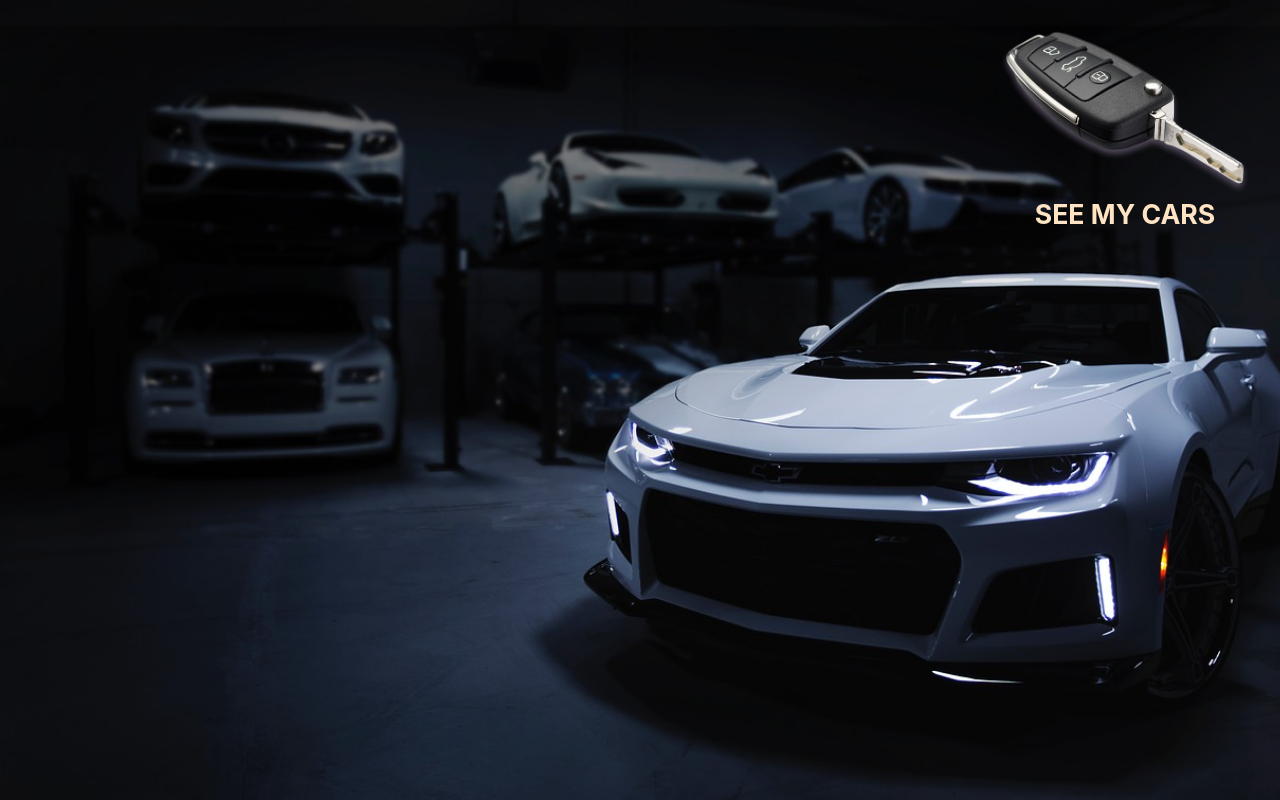
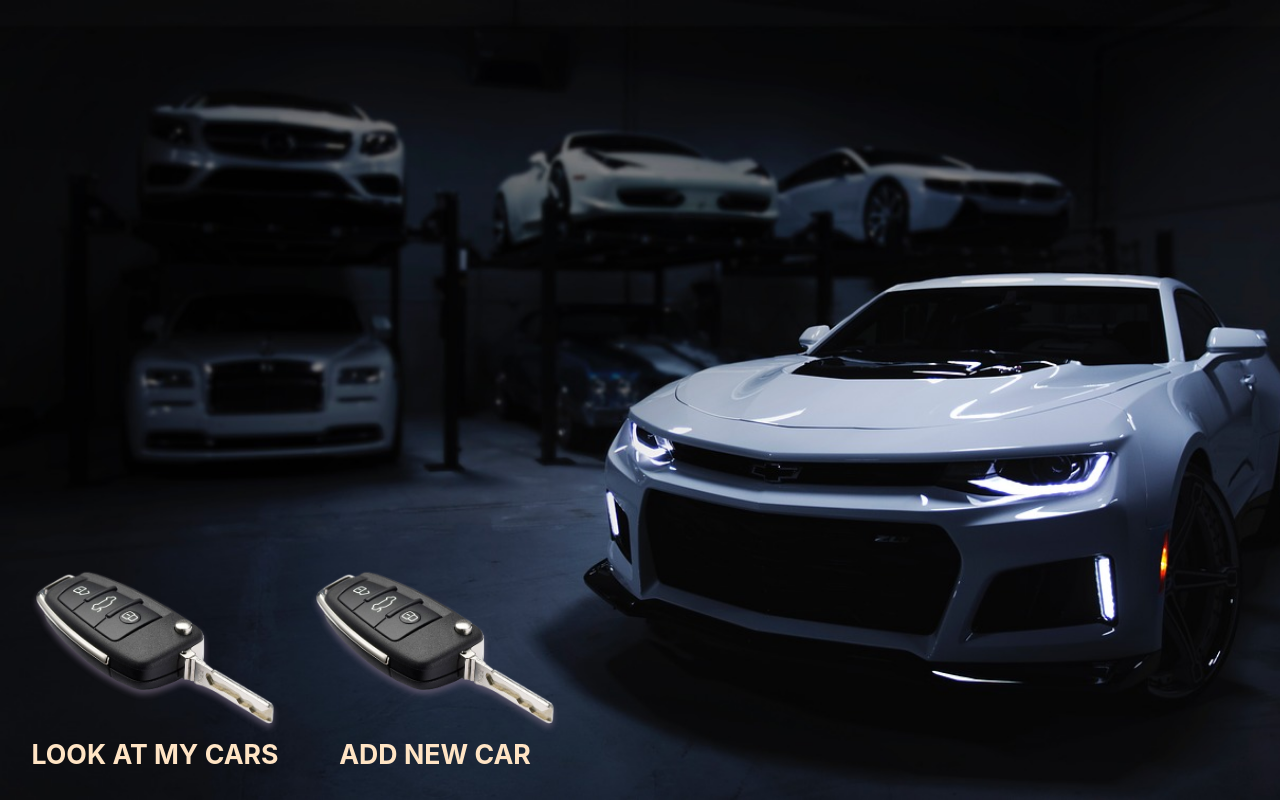
Before and after one commit to CROmarcos/garage-manager, a React (Create React App) app: page / in a window 1280 px wide. Built offline with nearby package versions, Linux system fonts and the light colour scheme.

Commit message:
Setup of routes for new car page

```diff
--- a/src/App.tsx
+++ b/src/App.tsx
@@ -1,7 +1,8 @@
+import './App.scss';
 import { Route, Routes } from 'react-router-dom';
-import './App.css';
 import GarageList from './pages/GarageList';
 import HomePage from './pages/HomePage';
+import NewCar from './pages/NewCar';
 
 function App() {
   return (
@@ -9,6 +10,7 @@ function App() {
       <Routes>
         <Route path='/' element={HomePage()} />
         <Route path='/mycars' element={GarageList()} />
+        <Route path='/newcar' element={NewCar()} />
       </Routes>
     </div>
   );
--- a/src/components/Home/Home.scss
+++ b/src/components/Home/Home.scss
@@ -2,28 +2,11 @@
     width: 100%;
     height: 100%;
     background: transparent;
-}
 
-.ActionIcon {
-    width: 250px;
-    float: right;
-    margin-top: 30px;
-    margin-right: 30px;
-
-    &-image {
-        max-width: 100%;
-        max-height: 100%;
-    }
-
-    &-description {
-        cursor: pointer;
-        color: bisque;
-        font-weight: bold;
-        font-size: 20pt;
-        text-transform: uppercase;
+    &-Navigation {
+        width: fit-content;
+        position: absolute;
+        left: 30px;
+        bottom: 30px;
     }
 }
-
-a:-webkit-any-link {
-    text-decoration: none !important;
-}
--- a/src/components/Home/Home.tsx
+++ b/src/components/Home/Home.tsx
@@ -1,15 +1,12 @@
 import './Home.scss'
-import carKey from '../../images/car_key.png'
-import { Link } from 'react-router-dom'
+import LinkToPage from '../LinkToPage/LinkToPage'
 
 const Home = () => {
     return (
         <div className='Home'>
-            <div className='ActionIcon'>
-                <Link to="/mycars">
-                    <img className='ActionIcon-image' src={carKey} alt='Open garage' />
-                    <label className='ActionIcon-description'>See my cars</label>
-                </Link>
+            <div className='Home-Navigation'>
+                <LinkToPage url='/mycars' alt='Open garage' description='Look at my cars' />
+                <LinkToPage url='/newcar' alt='Add new car' description='Add new car' />
             </div>
         </div>
     )
--- a/src/pages/GarageList.tsx
+++ b/src/pages/GarageList.tsx
@@ -1,4 +1,5 @@
 import CarList from "../components/CarList/CarList"
+import LinkToPage from "../components/LinkToPage/LinkToPage"
 import PageTitle from "../components/PageTitle/PageTitle"
 
 const GarageList = () => {
@@ -6,6 +7,7 @@ const GarageList = () => {
         <div className="Page">
             <PageTitle title="My cars" />
             <CarList />
+            <LinkToPage url='/newcar' alt='Add new car' description='Add new car' />
         </div>
     )
 }
--- /dev/null
+++ b/src/pages/NewCar.tsx
@@ -0,0 +1,11 @@
+import PageTitle from "../components/PageTitle/PageTitle"
+
+const NewCar = () => {
+    return (
+        <div className="Page">
+            <PageTitle title="Add new car" />
+        </div>
+    )
+}
+
+export default NewCar
```
Also changed, not shown: src/App.scss (renamed from src/App.css).
